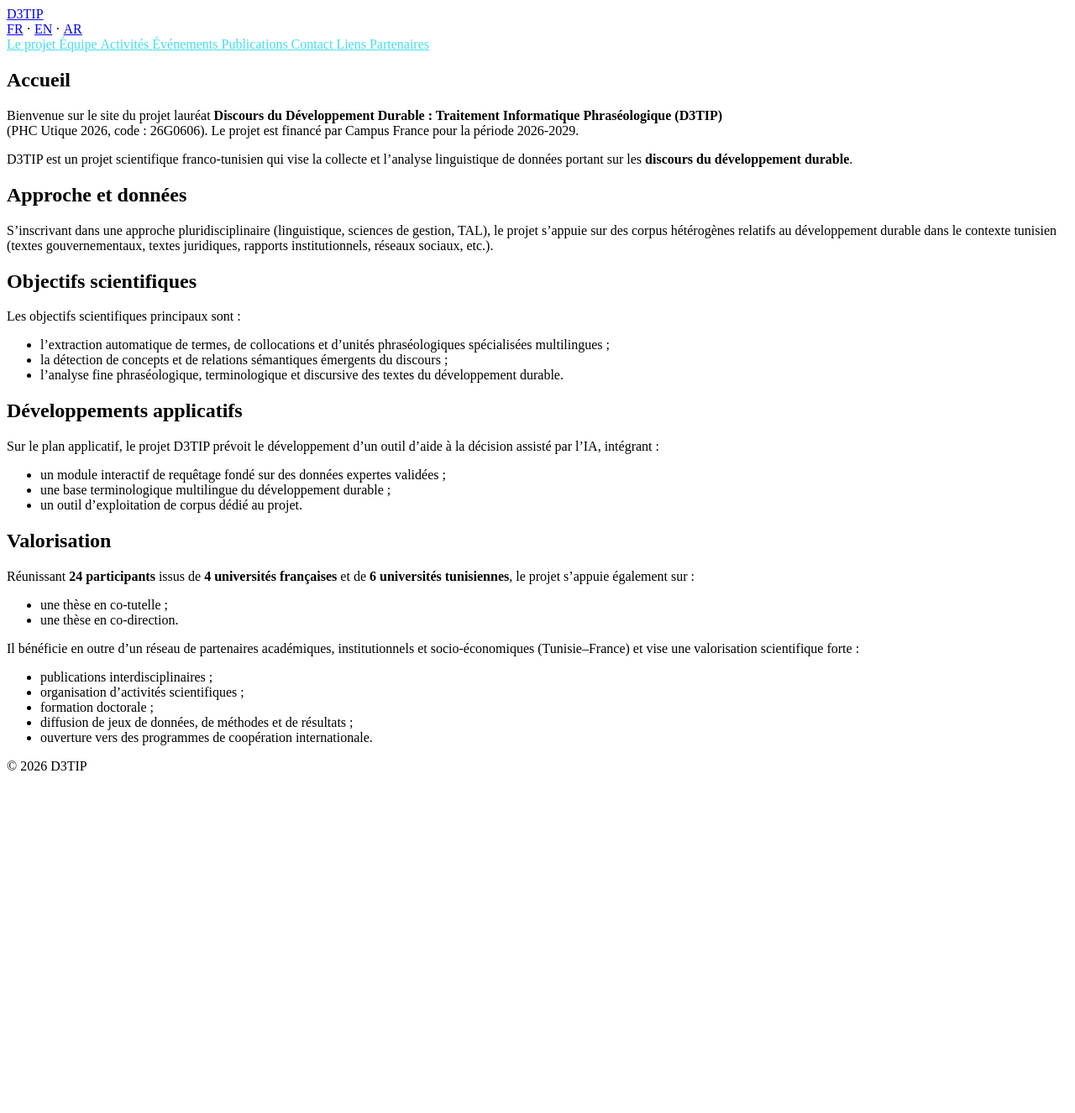
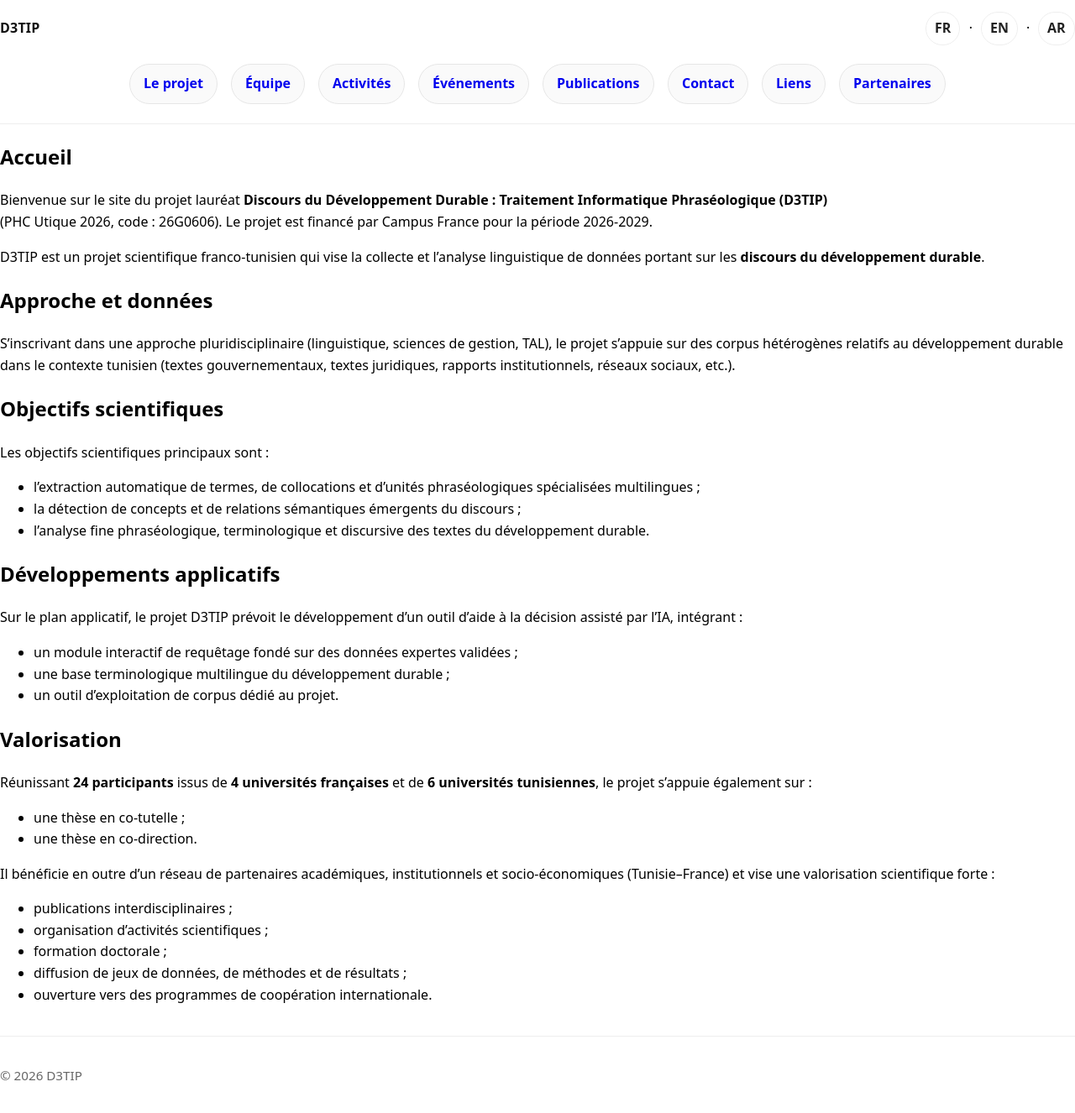
Before and after one commit to d3tip-phc-utique/d3tip-phc-utique.github.io, a Jekyll site: the page built from fr/index.md, in a window 1280 px wide and 1327 px high. Shown: the whole window at 84% size. Built offline with Jekyll 4.4.1, drawn with Linux system fonts in a browser that asks for light colours.

Commit message:
Update style.css

```diff
--- a/assets/css/style.css
+++ b/assets/css/style.css
@@ -1,10 +1,136 @@
-/* ===== Effet sombre (overlay) ===== */
-/* IMPORTANT : on ne touche pas aux couleurs de base ici */
+corrige à partir de ça : :root { --max: 980px; --pad: 18px; }
+
+body { margin: 0; font-family: system-ui, sans-serif; line-height: 1.6; }
+.container { max-width: var(--max); margin: 0 auto; padding: 0 var(--pad); }
+
+main { padding: 26px 0 50px; }
+.page-header .subtitle { color: #555; margin-top: 6px; }
+.page-content a { color: inherit; }
+
+.footer { border-top: 1px solid #eee; padding: 18px 0; margin-top: 36px; }
+.funding { font-weight: 700; }
+.small { color: #666; font-size: 0.95rem; }
+
+/* ===== Header + langues + menu (sobre) ===== */
+
+.topbar{
+  position: sticky;
+  top: 0;
+  background: #fff;
+  border-bottom: 1px solid #eee;
+
+  /* Empêche la ligne de “chevaucher” les boutons */
+  padding-bottom: 10px;
+  z-index: 10;
+}
+
+.navwrap{
+  display: flex;
+  align-items: center;
+  justify-content: space-between;
+  padding: 14px 0 10px;
+}
+
+.brand{
+  font-weight: 800;
+  letter-spacing: 0.2px;
+  text-decoration: none;
+  color: #111;
+}
+
+.lang-switch{
+  display: inline-flex;
+  align-items: center;
+  gap: 10px;
+}
+
+.lang-switch a{
+  text-decoration: none;
+  font-weight: 700;
+  color: #222;
+  padding: 6px 10px;
+  border: 1px solid #eee;
+  border-radius: 999px;
+}
+
+.lang-switch a:hover{ text-decoration: underline; }
+
+/* Menu sous les langues */
+.main-menu{
+  display: flex;
+  flex-wrap: wrap;
+  justify-content: center;
+  gap: 10px 14px;
+
+  /* On ajoute de l’air au-dessus du menu */
+  margin-top: 6px;
+  padding: 6px 0 14px;
+
+  /* Au cas où une ancienne règle mettrait une ligne ici */
+  border-top: 0 !important;
+}
+
+.menu-link{
+  text-decoration: none;
+  font-weight: 600;
+  padding: 9px 14px;
+  border: 1px solid #e6e6e6;
+  border-radius: 999px;
+  background: #fafafa;
+
+  /* Les boutons passent visuellement au-dessus de tout séparateur */
+  position: relative;
+  z-index: 1;
+}
+
+.menu-link:hover{
+  background: #f5f5f5;
+  text-decoration: none;
+}
+
+.menu-link.current, .menu-link[aria-current="page"]{
+  background: #fff;
+  border-color: #d8d8d8;
+}
+
+/* Desktop: un peu plus d’air */
+@media (min-width: 900px){
+  .main-menu{ gap: 12px 16px; }
+  .menu-link{ padding: 10px 16px; }
+}
+
+/* Mobile */
+@media (max-width: 640px){
+  .main-menu{
+    justify-content: start;
+    display: grid;
+    grid-template-columns: 1fr 1fr;
+    gap: 10px;
+    padding-bottom: 12px;
+  }
+  .menu-link{
+    text-align: center;
+    border-radius: 14px;
+    padding: 12px 10px;
+  }
+}
+
+@media (max-width: 360px){
+  .main-menu{ grid-template-columns: 1fr; }
+}
+
+/* ===== RTL polish ===== */
+html[dir="rtl"] body { font-family: system-ui, "Noto Naskh Arabic", "Amiri", serif; }
+html[dir="rtl"] .navwrap { flex-direction: row-reverse; }
+html[dir="rtl"] .page-content { text-align: right; }
+
+
+/* ===== Effet sombre (overlay) sans changer la couleur du bouton ===== */
 
 .menu-link,
 .lang-switch a{
   position: relative;
-  overflow: hidden; /* pour que l’overlay respecte l’arrondi */
+  overflow: hidden;                 /* pour que l’overlay respecte l’arrondi */
   -webkit-tap-highlight-color: transparent;
   transition: transform 120ms cubic-bezier(.2,.8,.2,1), box-shadow 160ms ease;
   will-change: transform;
@@ -18,19 +144,17 @@
   inset: 0;
   border-radius: inherit;
   pointer-events: none;
-  opacity: 0;                 /* pas d'effet avant/après */
-  background: rgba(0,0,0,.14);
-  transition: opacity 140ms ease;
+  background: rgba(0,0,0,0);        /* neutre par défaut */
+  transition: background 140ms ease;
 }
 
-/* Hover: léger assombrissement (si tu n'en veux pas, supprime ce bloc) */
+/* Hover: très léger assombrissement */
 .menu-link:hover::before,
 .lang-switch a:hover::before{
-  opacity: 1;
   background: rgba(0,0,0,.06);
 }
 
-/* Active (clic/tap): plus sombre + press */
+/* Active (clic/tap): assombrissement plus marqué + press */
 .menu-link:active,
 .lang-switch a:active{
   transform: translateY(1px) scale(.985);
@@ -39,11 +163,10 @@
 
 .menu-link:active::before,
 .lang-switch a:active::before{
-  opacity: 1;
   background: rgba(0,0,0,.14);
 }
 
-/* Focus clavier */
+/* Focus clavier: anneau discret (optionnel) */
 .menu-link:focus-visible,
 .lang-switch a:focus-visible{
   outline: 3px solid rgba(0,0,0,.18);
@@ -51,9 +174,9 @@
   border-radius: 999px;
 }
 
-/* ===== Couleur du TEXTE uniquement pour les boutons du menu ===== */
-/* (ne touche pas .lang-switch a) */
-.main-menu .menu-link,
-.main-menu .menu-link:visited{
-  color: #43DDF0;
+.menu .menu-link{
+  color: ##4770AD;
 }
+.menu .menu-link:visited{
+  color: ##4770AD;
+}
```
